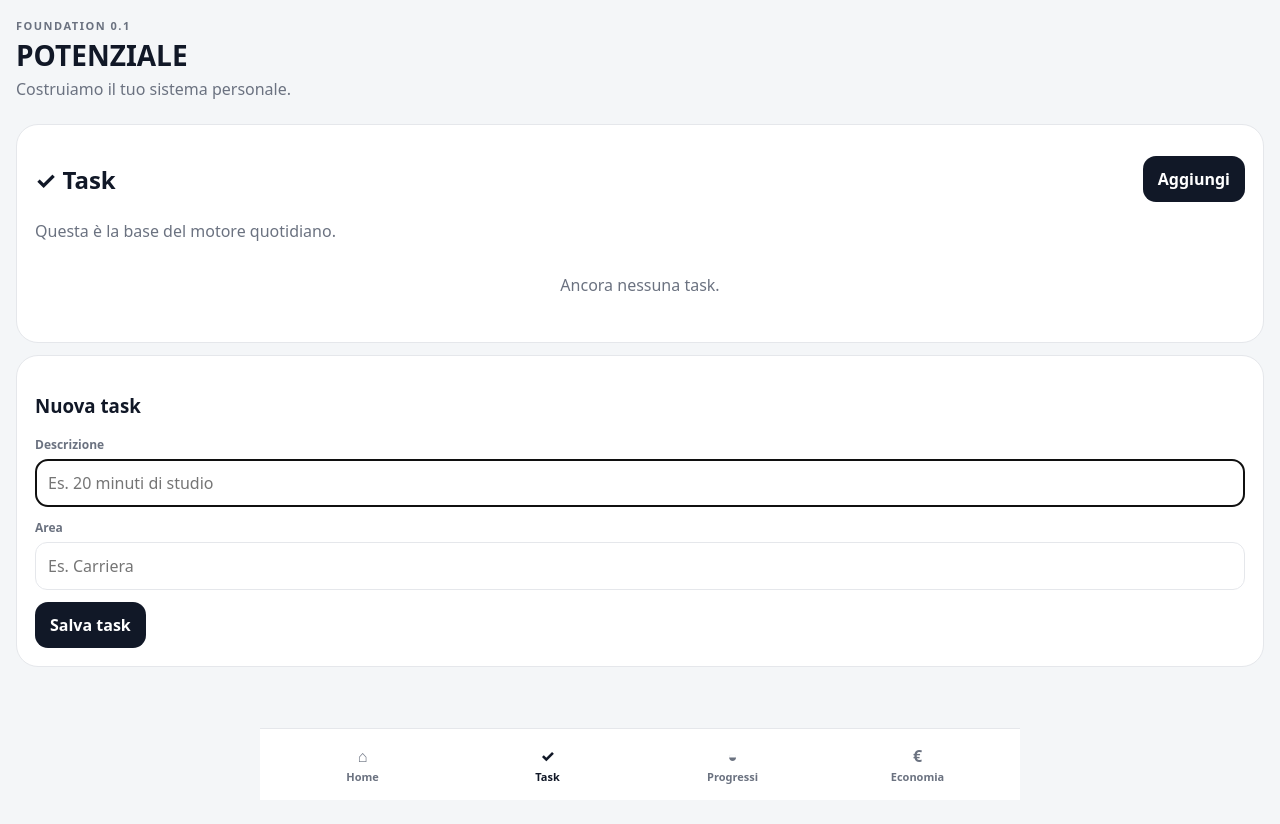
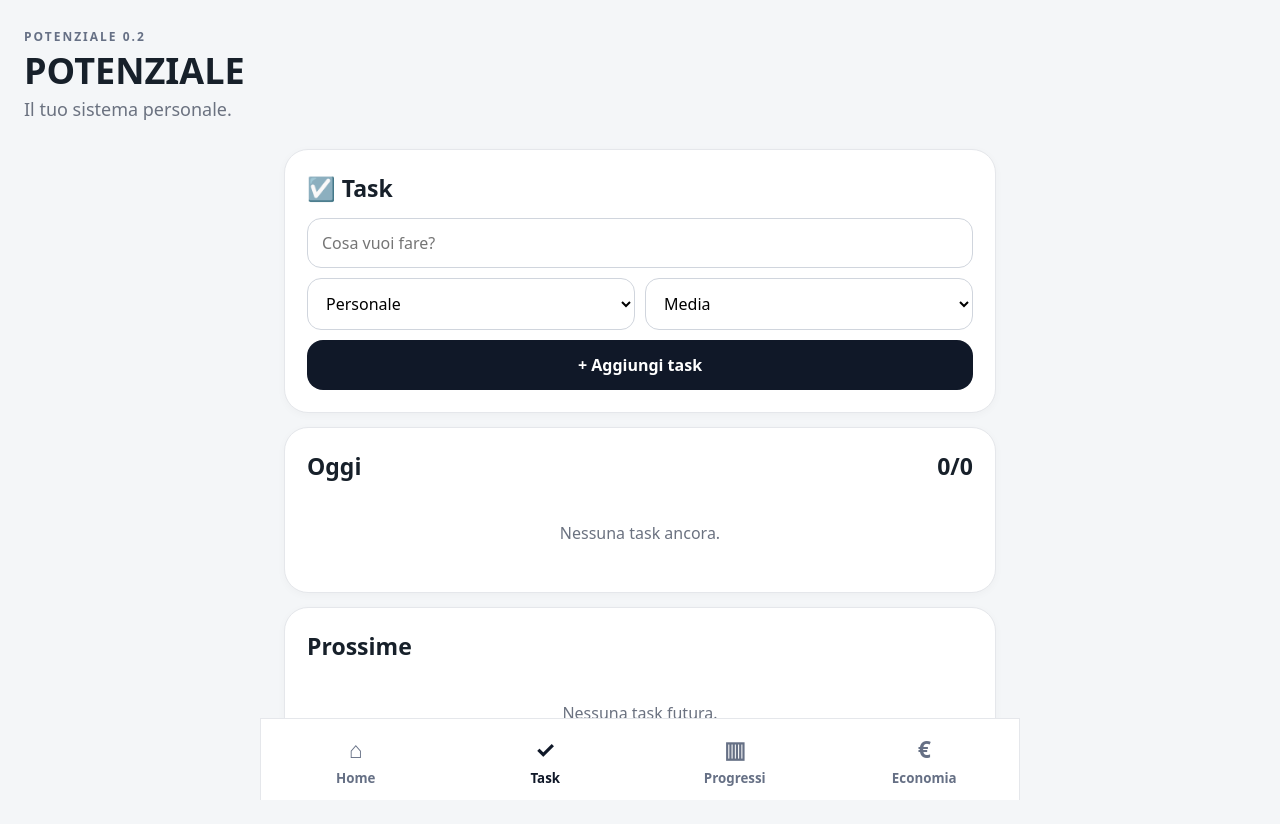
Before and after one commit to emanuelescannavo98-max/Potenziale-1, a plain HTML site: page index.html in a window 1280 px wide. Both pictures are taken after a click on the button "✓ Task". Before the commit the page ends 800 px from the top, so only its background shows below. Drawn offline with Linux system fonts and the light colour scheme.

Commit message:
Add files via upload

```diff
--- a/app.js
+++ b/app.js
@@ -1,68 +1,146 @@
-const APP_VERSION="0.1.0";
-const KEY="potenziale_foundation_v01";
-let deferredPrompt=null;
-let current="home";
+const KEY="potenziale_v02";
+const today=()=>new Date().toISOString().slice(0,10);
+const fmtDate=d=>new Date(d+"T12:00:00").toLocaleDateString("it-IT",{weekday:"long",day:"numeric",month:"long"});
+const uid=()=>Date.now().toString(36)+Math.random().toString(36).slice(2,7);
 
-const defaults={
-  version:APP_VERSION,
+const defaultState={
   tasks:[],
-  completed:0,
-  income:0,
-  expenses:0,
-  savingsGoal:0,
-  history:[]
+  money:{income:0,expense:0},
+  page:"home"
 };
 
+let state=load();
 function load(){
-  try{return {...defaults,...JSON.parse(localStorage.getItem(KEY)||"{}")}}
-  catch{return {...defaults}}
+  try{return {...defaultState,...JSON.parse(localStorage.getItem(KEY)||"{}")}}
+  catch{return {...defaultState}}
 }
-let state=load();
-function save(){state.version=APP_VERSION;localStorage.setItem(KEY,JSON.stringify(state))}
-function today(){return new Date().toLocaleDateString("it-IT",{weekday:"long",day:"numeric",month:"long"})}
-function esc(v){return String(v??"").replace(/[&<>"']/g,c=>({"&":"&amp;","<":"&lt;",">":"&gt;",'"':"&quot;","'":"&#39;"}[c]))}
+function save(){localStorage.setItem(KEY,JSON.stringify(state))}
+function esc(s){return String(s??"").replace(/[&<>"']/g,m=>({"&":"&amp;","<":"&lt;",">":"&gt;",'"':"&quot;","'":"&#039;"}[m]))}
+function tasksToday(){return state.tasks.filter(t=>t.date===today())}
+function doneToday(){return tasksToday().filter(t=>t.done).length}
+function pct(){const a=tasksToday();return a.length?Math.round(doneToday()/a.length*100):0}
+
+function nav(){
+  document.querySelectorAll(".nav-btn").forEach(b=>{
+    b.classList.toggle("active",b.dataset.page===state.page);
+    b.onclick=()=>{state.page=b.dataset.page;save();render()}
+  })
+}
 
 function render(){
-  document.querySelectorAll("[data-screen]").forEach(b=>b.classList.toggle("active",b.dataset.screen===current));
-  const screen=document.getElementById("screen");
-  if(current==="home")screen.innerHTML=home();
-  if(current==="tasks")screen.innerHTML=tasks();
-  if(current==="progress")screen.innerHTML=progress();
-  if(current==="money")screen.innerHTML=money();
+  nav();
+  const c=document.getElementById("content");
+  if(state.page==="home") c.innerHTML=home();
+  if(state.page==="tasks") c.innerHTML=tasksPage();
+  if(state.page==="progress") c.innerHTML=progressPage();
+  if(state.page==="money") c.innerHTML=moneyPage();
   bind();
 }
+
 function home(){
- const total=state.tasks.length, done=state.tasks.filter(t=>t.done).length, pct=total?Math.round(done/total*100):0;
- return `<section class="card hero"><div class="eyebrow">OGGI</div><h2>${today()}</h2><p>Un passo alla volta. Costruiamo il sistema prima di renderlo complesso.</p></section>
- <section class="card"><div class="row"><h2>🎯 Oggi</h2><b>${done}/${total}</b></div><div class="progress"><i style="width:${pct}%"></i></div><p>${pct}% completato</p>${total?state.tasks.map(taskHTML).join(""):`<div class="empty">Nessuna task. Vai in <b>Task</b> per crearne una.</div>`}</section>
- <section class="card"><div class="grid"><div class="metric"><b>${done}</b><span>Completate oggi</span></div><div class="metric"><b>${Math.max(0,state.income-state.expenses).toFixed(0)} €</b><span>Saldo mensile</span></div></div></section>`
+  const a=tasksToday();
+  return `<section class="hero">
+    <div class="eyebrow">OGGI</div>
+    <div class="date">${fmtDate(today())}</div>
+    <p>Un passo alla volta. Costruiamo il sistema prima di renderlo complesso.</p>
+  </section>
+  <section class="card">
+    <h2>🎯 Oggi <span style="float:right">${doneToday()}/${a.length}</span></h2>
+    <div class="progress"><i style="width:${pct()}%"></i></div>
+    <p style="color:#667085">${pct()}% completato</p>
+    ${a.length?a.slice(0,4).map(taskMini).join(""):`<div class="empty">Nessuna task per oggi.<br>Vai in <b>Task</b> per crearne una.</div>`}
+  </section>
+  <section class="stats">
+    <div class="stat"><strong>${doneToday()}</strong><span>Completate oggi</span></div>
+    <div class="stat"><strong>${moneyBalance()} €</strong><span>Saldo</span></div>
+  </section>`;
 }
-function taskHTML(t){return `<div class="task"><button class="check ${t.done?"done":""}" data-id="${esc(t.id)}">${t.done?"✓":""}</button><div><div class="task-title">${esc(t.title)}</div><small>${esc(t.category||"Generale")}</small></div></div>`}
-function tasks(){
- return `<section class="card"><div class="row"><h2>✓ Task</h2><button class="primary" id="add">Aggiungi</button></div><p>Questa è la base del motore quotidiano.</p>${state.tasks.length?state.tasks.map(taskHTML).join(""):`<div class="empty">Ancora nessuna task.</div>`}</section>
- <section class="card"><h3>Nuova task</h3><div class="field"><label>Descrizione</label><input id="title" placeholder="Es. 20 minuti di studio"></div><div class="field"><label>Area</label><input id="category" placeholder="Es. Carriera"></div><button class="primary" id="create">Salva task</button></section>`
+
+function taskMini(t){
+ return `<div class="task-row ${t.done?"done":""}">
+   <button class="check ${t.done?"done":""}" data-toggle="${t.id}">${t.done?"✓":""}</button>
+   <div class="task-main"><div class="task-title">${esc(t.title)}</div><div class="task-meta">${esc(t.category)} · ${esc(t.priority)}</div></div>
+ </div>`
 }
-function progress(){
- const done=state.tasks.filter(t=>t.done).length,total=state.tasks.length,pct=total?Math.round(done/total*100):0;
- return `<section class="card"><h2>◒ Progressi</h2><div class="grid"><div class="metric"><b>${pct}%</b><span>Completamento</span></div><div class="metric"><b>${done}</b><span>Task completate</span></div></div></section>
- <section class="card"><h3>Progressione</h3><div class="progress"><i style="width:${pct}%"></i></div><p>${done} di ${total} task completate.</p></section>`
+
+function tasksPage(){
+ return `<section class="card">
+   <h2>☑️ Task</h2>
+   <form id="taskForm" class="form">
+     <input name="title" placeholder="Cosa vuoi fare?" maxlength="80" required>
+     <div class="form-row">
+       <select name="category"><option>Personale</option><option>Corpo</option><option>Crescita</option><option>Lavoro</option><option>Economia</option><option>Casa</option></select>
+       <select name="priority"><option>Media</option><option>Alta</option><option>Bassa</option></select>
+     </div>
+     <button class="primary">+ Aggiungi task</button>
+   </form>
+ </section>
+ <section class="card">
+   <h2>Oggi <span style="float:right">${doneToday()}/${tasksToday().length}</span></h2>
+   ${tasksToday().length?tasksToday().map(taskFull).join(""):`<div class="empty">Nessuna task ancora.</div>`}
+ </section>
+ <section class="card">
+   <h2>Prossime</h2>
+   ${state.tasks.filter(t=>t.date>today()).length?state.tasks.filter(t=>t.date>today()).map(taskFull).join(""):`<div class="empty">Nessuna task futura.</div>`}
+ </section>`;
 }
-function money(){
- const balance=Number(state.income)-Number(state.expenses),goal=Number(state.savingsGoal)||0,p=goal?Math.max(0,Math.min(100,balance/goal*100)):0;
- return `<section class="card"><h2>€ Economia</h2><p>La base del modulo economico di POTENZIALE.</p></section>
- <section class="card"><div class="field"><label>Entrate mensili (€)</label><input id="income" type="number" value="${state.income}"></div>
- <div class="field"><label>Spese mensili (€)</label><input id="expenses" type="number" value="${state.expenses}"></div>
- <div class="field"><label>Obiettivo risparmio (€)</label><input id="goal" type="number" value="${state.savingsGoal}"></div>
- <button class="primary" id="saveMoney">Salva</button></section>
- <section class="card"><div class="metric"><b>${balance.toFixed(2)} €</b><span>Saldo mensile</span></div><br><div class="progress"><i style="width:${p}%"></i></div><p>${Math.round(p)}% dell'obiettivo</p></section>`
+
+function taskFull(t){
+ return `<div class="task-row ${t.done?"done":""}">
+   <button class="check ${t.done?"done":""}" data-toggle="${t.id}">${t.done?"✓":""}</button>
+   <div class="task-main"><div class="task-title">${esc(t.title)}</div><div class="task-meta">${esc(t.category)} · ${fmtDate(t.date)}</div></div>
+   <span class="priority">${esc(t.priority)}</span>
+   <button class="icon-btn" data-delete="${t.id}" aria-label="Elimina">×</button>
+ </div>`;
 }
+
+function progressPage(){
+ const total=state.tasks.length, done=state.tasks.filter(t=>t.done).length;
+ const allPct=total?Math.round(done/total*100):0;
+ return `<section class="hero"><div class="eyebrow">PROGRESSI</div><div class="date">${allPct}/100</div><p>Il punteggio cresce quando trasformi le intenzioni in azioni.</p></section>
+ <section class="stats">
+   <div class="stat"><strong>${done}</strong><span>Task completate</span></div>
+   <div class="stat"><strong>${total}</strong><span>Task totali</span></div>
+ </section>
+ <section class="card"><h2>Avanzamento</h2><div class="progress"><i style="width:${allPct}%"></i></div><p style="color:#667085">${allPct}% delle task completate</p></section>`;
+}
+
+function moneyBalance(){return Math.round((Number(state.money.income)||0)-(Number(state.money.expense)||0))}
+
+function moneyPage(){
+ return `<section class="card"><h2>💶 Economia personale</h2>
+   <div class="stats">
+     <div class="stat"><strong>${Number(state.money.income||0).toFixed(2)} €</strong><span>Entrate</span></div>
+     <div class="stat"><strong>${Number(state.money.expense||0).toFixed(2)} €</strong><span>Uscite</span></div>
+   </div>
+   <div class="stat" style="margin-top:12px"><strong>${moneyBalance()} €</strong><span>Saldo</span></div>
+ </section>
+ <section class="card"><h2>Registra movimento</h2>
+   <form id="moneyForm" class="form">
+     <input name="amount" type="number" step="0.01" min="0" placeholder="Importo (€)" required>
+     <select name="type"><option value="income">Entrata</option><option value="expense">Uscita</option></select>
+     <button class="primary">Salva movimento</button>
+   </form>
+ </section>`;
+}
+
 function bind(){
- document.querySelectorAll("[data-id]").forEach(b=>b.onclick=()=>{const t=state.tasks.find(x=>x.id===b.dataset.id);if(t){t.done=!t.done;save();render()}});
- const create=document.getElementById("create"); if(create)create.onclick=()=>{const title=document.getElementById("title").value.trim();if(!title)return;state.tasks.push({id:crypto.randomUUID(),title,category:document.getElementById("category").value.trim()||"Generale",done:false});save();render();};
- const saveMoney=document.getElementById("saveMoney");if(saveMoney)saveMoney.onclick=()=>{state.income=Number(document.getElementById("income").value)||0;state.expenses=Number(document.getElementById("expenses").value)||0;state.savingsGoal=Number(document.getElementById("goal").value)||0;save();render()};
- const add=document.getElementById("add");if(add)document.getElementById("title")?.focus();
+ document.querySelectorAll("[data-toggle]").forEach(b=>b.onclick=()=>{
+   const t=state.tasks.find(x=>x.id===b.dataset.toggle); if(t){t.done=!t.done;save();render()}
+ });
+ document.querySelectorAll("[data-delete]").forEach(b=>b.onclick=()=>{
+   state.tasks=state.tasks.filter(x=>x.id!==b.dataset.delete);save();render()
+ });
+ const tf=document.getElementById("taskForm");
+ if(tf) tf.onsubmit=e=>{
+   e.preventDefault();const f=new FormData(tf);
+   state.tasks.push({id:uid(),title:f.get("title").trim(),category:f.get("category"),priority:f.get("priority"),date:today(),done:false});
+   save();render()
+ };
+ const mf=document.getElementById("moneyForm");
+ if(mf) mf.onsubmit=e=>{
+   e.preventDefault();const f=new FormData(mf),n=Number(f.get("amount"));
+   if(n>0){if(f.get("type")==="income")state.money.income+=n;else state.money.expense+=n;save();render()}
+ };
 }
-document.querySelectorAll("[data-screen]").forEach(b=>b.onclick=()=>{current=b.dataset.screen;render()});
-document.getElementById("install").onclick=async()=>{if(deferredPrompt){deferredPrompt.prompt();deferredPrompt=null}else alert("Nel menu del browser scegli 'Installa app'.")};
-window.addEventListener("beforeinstallprompt",e=>{e.preventDefault();deferredPrompt=e;document.getElementById("install").hidden=false});
-window.addEventListener("load",()=>{if("serviceWorker"in navigator)navigator.serviceWorker.register("sw.js").catch(()=>{});render()});
+render();
--- a/index.html
+++ b/index.html
@@ -3,29 +3,28 @@
 <head>
   <meta charset="utf-8">
   <meta name="viewport" content="width=device-width,initial-scale=1,viewport-fit=cover">
-<meta name="theme-color" content="#111827">
+  <meta name="theme-color" content="#101828">
   <link rel="manifest" href="manifest.json">
+  <title>POTENZIALE</title>
   <link rel="stylesheet" href="style.css">
-<title>POTENZIALE</title>
 </head>
 <body>
   <div id="app">
     <header class="top">
       <div>
-      <div class="eyebrow">FOUNDATION 0.1</div>
+        <div class="eyebrow">POTENZIALE 0.2</div>
         <h1>POTENZIALE</h1>
-      <p>Costruiamo il tuo sistema personale.</p>
+        <p>Il tuo sistema personale.</p>
       </div>
-    <button id="install" class="icon-btn" hidden>＋</button>
     </header>
 
-  <main id="screen"></main>
+    <main id="content"></main>
 
     <nav class="bottom-nav" aria-label="Navigazione">
-    <button data-screen="home" class="active">⌂<span>Home</span></button>
-    <button data-screen="tasks">✓<span>Task</span></button>
-    <button data-screen="progress">◒<span>Progressi</span></button>
-    <button data-screen="money">€<span>Economia</span></button>
+      <button data-page="home" class="nav-btn active"><span>⌂</span><small>Home</small></button>
+      <button data-page="tasks" class="nav-btn"><span>✓</span><small>Task</small></button>
+      <button data-page="progress" class="nav-btn"><span>▥</span><small>Progressi</small></button>
+      <button data-page="money" class="nav-btn"><span>€</span><small>Economia</small></button>
     </nav>
   </div>
   <script src="app.js"></script>
--- a/style.css
+++ b/style.css
@@ -1,21 +1,44 @@
 *{box-sizing:border-box}
-:root{--bg:#f4f6f8;--card:#fff;--text:#111827;--muted:#6b7280;--line:#e5e7eb;--accent:#111827;--ok:#15803d}
+:root{--bg:#f4f6f8;--card:#fff;--text:#17202a;--muted:#6b7280;--dark:#101828;--line:#e5e7eb;--accent:#667085}
 body{margin:0;background:var(--bg);color:var(--text);font-family:system-ui,-apple-system,BlinkMacSystemFont,"Segoe UI",sans-serif}
-button,input{font:inherit}.app{max-width:760px;margin:auto}
-#app{min-height:100vh;padding:18px 16px 92px}.top{display:flex;justify-content:space-between;align-items:center;margin-bottom:20px}
-.eyebrow{font-size:11px;font-weight:800;letter-spacing:1.5px;color:var(--muted)}h1{margin:3px 0;font-size:28px}p{margin:4px 0;color:var(--muted)}
-.icon-btn{border:0;border-radius:50%;width:44px;height:44px;background:var(--accent);color:white;font-size:24px}
-.card{background:var(--card);border:1px solid var(--line);border-radius:22px;padding:18px;margin-bottom:12px}
-.hero{background:var(--accent);color:#fff}.hero p{color:#d1d5db}.hero h2{font-size:30px;margin:8px 0}
-.grid{display:grid;grid-template-columns:repeat(2,1fr);gap:10px}.metric{background:#f8fafc;border-radius:16px;padding:15px}.metric b{font-size:26px;display:block}.metric span{font-size:12px;color:var(--muted)}
-.task{display:flex;align-items:center;gap:12px;padding:13px 0;border-bottom:1px solid var(--line)}.task:last-child{border-bottom:0}
-.check{width:42px;height:42px;border:2px solid #c7cbd1;border-radius:12px;background:white}.check.done{background:#eaf7ef;border-color:var(--ok);color:var(--ok);font-size:20px}
-.task-title{font-weight:750}.task small{display:block;color:var(--muted);margin-top:2px}
-.primary{border:0;background:var(--accent);color:#fff;border-radius:13px;padding:12px 15px;font-weight:800}
-.field{display:flex;flex-direction:column;gap:6px;margin-bottom:12px}.field label{font-size:12px;font-weight:700;color:var(--muted)}input{border:1px solid var(--line);border-radius:12px;padding:12px;background:#fff}
-.progress{height:10px;background:#e5e7eb;border-radius:99px;overflow:hidden}.progress i{display:block;height:100%;width:0;background:var(--accent)}
-.bottom-nav{position:fixed;bottom:0;left:0;right:0;max-width:760px;margin:auto;display:grid;grid-template-columns:repeat(4,1fr);padding:8px 10px calc(8px + env(safe-area-inset-bottom));background:rgba(255,255,255,.96);border-top:1px solid var(--line);backdrop-filter:blur(10px)}
-.bottom-nav button{border:0;background:transparent;color:var(--muted);padding:8px 2px;font-weight:800}.bottom-nav button.active{color:var(--text)}.bottom-nav span{display:block;font-size:11px;margin-top:2px}
-.empty{text-align:center;padding:28px 8px;color:var(--muted)}
-.row{display:flex;justify-content:space-between;align-items:center;gap:10px}
-@media(max-width:500px){.grid{grid-template-columns:1fr 1fr}}
+button,input,select{font:inherit}
+button{cursor:pointer}
+#app{min-height:100vh;padding-bottom:88px}
+.top{padding:28px 24px 14px}
+.eyebrow{font-size:12px;font-weight:800;letter-spacing:2px;color:#667085}
+h1{font-size:36px;line-height:1;margin:8px 0}
+.top p{margin:0;color:var(--muted);font-size:18px}
+main{padding:0 24px 24px;max-width:760px;margin:auto}
+.hero{background:var(--dark);color:white;border-radius:28px;padding:24px;margin:10px 0 18px}
+.hero .date{font-size:30px;font-weight:800;margin:8px 0}
+.hero p{color:#d0d5dd;margin:0;line-height:1.4}
+.card{background:var(--card);border:1px solid var(--line);border-radius:24px;padding:22px;margin:14px 0;box-shadow:0 2px 8px #10182808}
+.card h2{margin:0 0 14px;font-size:23px}
+.stats{display:grid;grid-template-columns:1fr 1fr;gap:12px}
+.stat{background:#f8fafc;border-radius:18px;padding:18px}
+.stat strong{display:block;font-size:28px}
+.stat span{color:var(--muted)}
+.progress{height:10px;background:#e5e7eb;border-radius:99px;overflow:hidden}
+.progress>i{display:block;height:100%;background:#101828;border-radius:99px}
+.task-row{display:flex;gap:14px;align-items:center;padding:15px 0;border-bottom:1px solid var(--line)}
+.task-row:last-child{border-bottom:0}
+.check{width:28px;height:28px;border:2px solid #98a2b3;border-radius:9px;background:white;flex:0 0 auto}
+.check.done{background:#101828;border-color:#101828;color:white}
+.task-main{flex:1;min-width:0}
+.task-title{font-weight:750}
+.task-meta{font-size:13px;color:var(--muted);margin-top:3px}
+.task-row.done .task-title{text-decoration:line-through;color:#98a2b3}
+.priority{font-size:11px;font-weight:800;padding:5px 8px;border-radius:99px;background:#f2f4f7;color:#475467}
+.actions{display:flex;gap:8px}
+.icon-btn{border:0;background:transparent;color:#667085;padding:7px}
+.primary{width:100%;border:0;border-radius:16px;background:var(--dark);color:white;padding:14px;font-weight:800}
+.secondary{border:1px solid var(--line);background:white;border-radius:14px;padding:11px 14px;font-weight:700}
+.form{display:grid;gap:10px}
+.form input,.form select{width:100%;padding:13px 14px;border:1px solid #d0d5dd;border-radius:14px;background:white}
+.form-row{display:grid;grid-template-columns:1fr 1fr;gap:10px}
+.empty{text-align:center;color:var(--muted);padding:26px 10px}
+.bottom-nav{position:fixed;bottom:0;left:0;right:0;height:82px;background:#fff;border-top:1px solid var(--line);display:grid;grid-template-columns:repeat(4,1fr);z-index:10}
+.nav-btn{border:0;background:white;color:#667085;display:flex;flex-direction:column;align-items:center;justify-content:center;gap:4px;font-weight:700}
+.nav-btn span{font-size:23px}
+.nav-btn.active{color:#101828}
+@media(min-width:760px){.bottom-nav{max-width:760px;margin:auto;border-left:1px solid var(--line);border-right:1px solid var(--line)}}
```
Also changed, not shown: 1 other file. Lines whose indentation alone changed are shown as unchanged.
